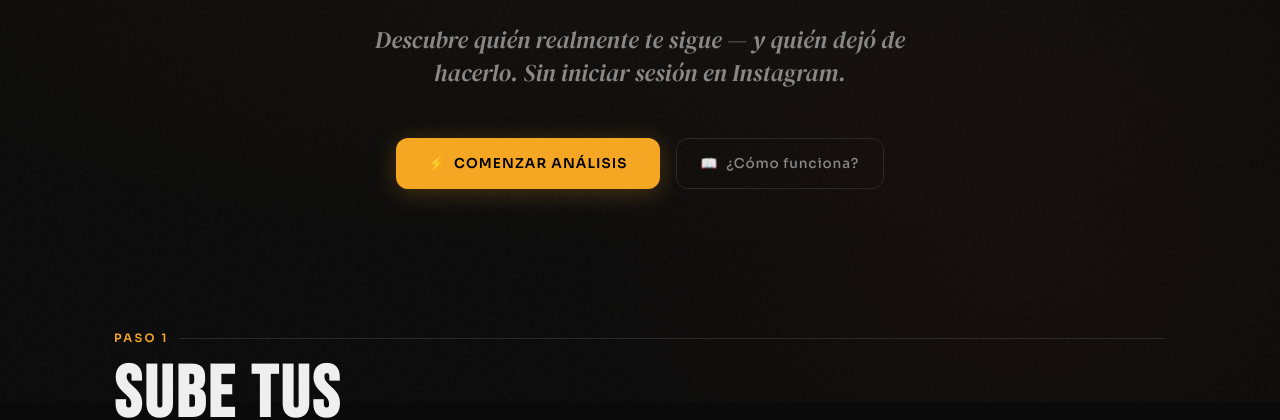
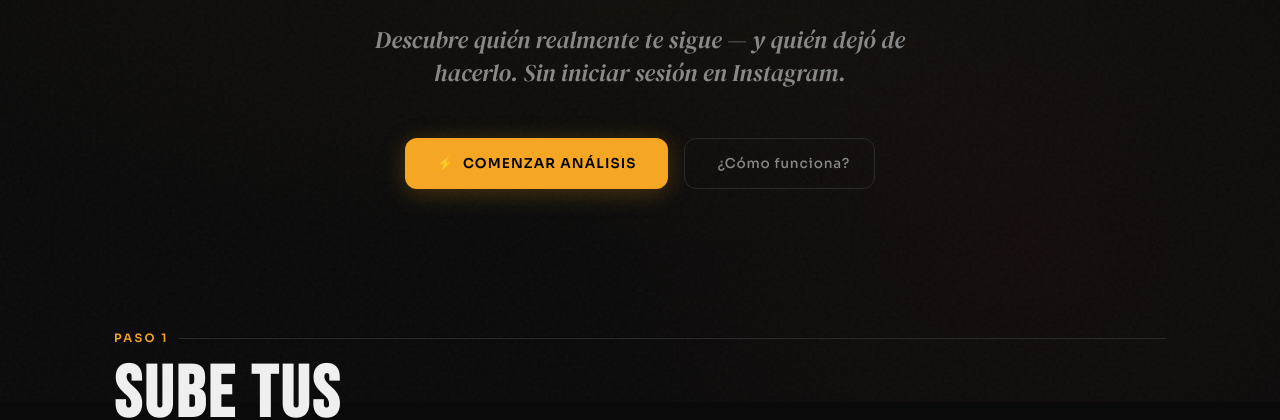
Before and after one commit to 10godr/leyig, a website: page index.html in a window 1280 px wide. Shown: the part 398-818 px from the top of the page. Drawn offline with Linux system fonts and the light colour scheme.

Commit message:
cambie pal de cosita

```diff
--- a/index.html
+++ b/index.html
@@ -816,7 +816,7 @@
         <span>⚡</span> Comenzar análisis
       </a>
       <a href="#howto-section" class="btn-secondary">
-        <span>📖</span> ¿Cómo funciona?
+        <span></span> ¿Cómo funciona?
       </a>
     </div>
   </div>
@@ -985,8 +985,6 @@
     <p class="footer-note">
       LEYIG no tiene afiliación con Instagram ni Meta. No almacenamos, enviamos ni procesamos tus datos en ningún servidor. Todo ocurre en tu navegador.
     </p>
-    <div class="footer-badge">Herramienta 100% del lado del cliente</div>
-  </div>
 </footer>
 
 <!-- ─── TOAST ─────────────────────────────────── -->
```
